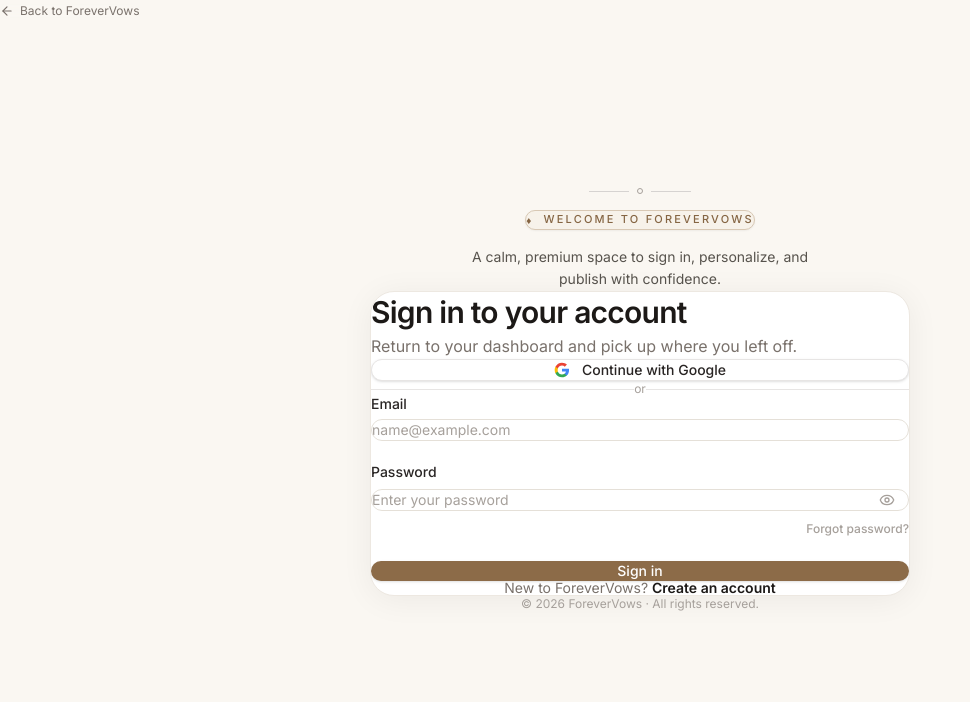
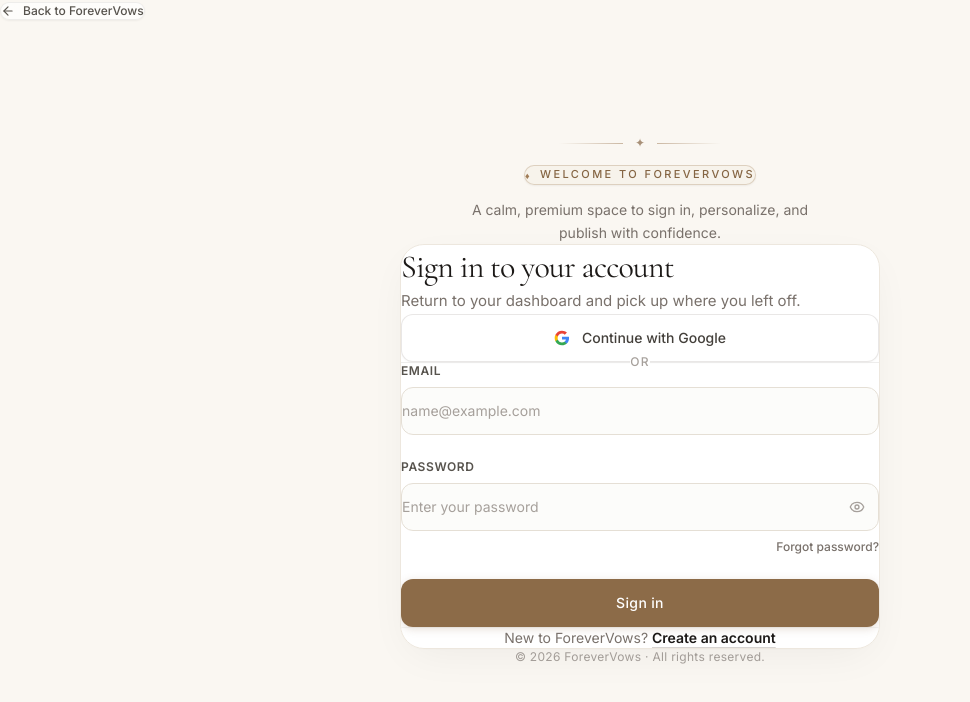
Before and after one commit to jaganprasad093/Forever-wedding-web, a Next.js app: page /login in a window 1280 px wide. Shown: the top 702 px of the page, without its empty margins (0-970 px from the left). Built offline with nearby package versions, Linux system fonts and the light colour scheme.

Commit message:
refactor: redesign login page with enhanced UI styling and improved layout components

```diff
--- a/src/app/(auth)/login/page.tsx
+++ b/src/app/(auth)/login/page.tsx
@@ -7,7 +7,7 @@
 import { zodResolver } from '@hookform/resolvers/zod'
 import { z } from 'zod'
 import { motion } from 'framer-motion'
-import { Eye, EyeOff, Loader2, ArrowLeft } from 'lucide-react'
+import { Eye, EyeOff, Loader2, ArrowLeft, AlertCircle } from 'lucide-react'
 import { createClient } from '@/lib/supabase/client'
 
 const loginSchema = z.object({
@@ -51,13 +51,15 @@
 }) {
   return (
     <div className="flex flex-col gap-2">
-      <label className="text-sm font-medium text-stone-800 leading-none">{label}</label>
+      <label className="text-xs font-semibold uppercase tracking-wider text-stone-600 select-none">
+        {label}
+      </label>
       {children}
       {error && (
         <motion.p
           initial={{ opacity: 0, y: -4 }}
           animate={{ opacity: 1, y: 0 }}
-          className="text-xs text-red-600"
+          className="text-xs text-red-600 font-medium"
         >
           {error}
         </motion.p>
@@ -107,25 +109,29 @@
   }
 
   const inputBase =
-    'w-full px-4 py-3 bg-white border border-[#e5e0d8] rounded-xl text-stone-900 placeholder-stone-400 text-sm focus:outline-none focus:ring-2 focus:ring-[#8c6b48]/20 focus:border-[#8c6b48] transition-all duration-150'
+    'w-full h-12 px-4 bg-[#faf9f6]/50 hover:bg-white focus:bg-white border border-[#e5dfd5] hover:border-[#cfc4b5] rounded-xl text-stone-900 placeholder:text-stone-400 text-sm focus:outline-none focus:ring-2 focus:ring-[#8c6b48]/20 focus:border-[#8c6b48] transition-all duration-200'
 
   return (
     /* ── Page shell ── */
-    <div className="min-h-screen w-full bg-[#faf7f2] flex flex-col selection:bg-[#f3ebd8]">
+    <div className="relative min-h-screen w-full bg-[#faf7f2] flex flex-col justify-between selection:bg-[#ebdcc9] selection:text-[#5c4028]">
+      {/* Decorative ambient background glows */}
+      <div className="pointer-events-none absolute inset-0 -z-10 overflow-hidden" aria-hidden="true">
+        <div className="absolute -top-24 left-1/2 -translate-x-1/2 w-[720px] h-[480px] bg-gradient-to-b from-[#f3eae0]/80 via-[#f9f5ee]/40 to-transparent rounded-full blur-3xl opacity-70" />
+      </div>
 
       {/* ── Fixed top bar: back link ── */}
-      <div className="fixed top-0 left-0 right-0 z-50 px-5 sm:px-8 py-4">
+      <header className="fixed top-0 left-0 right-0 z-50 px-6 sm:px-10 py-5 pointer-events-none">
         <Link
           href="/"
-          className="inline-flex items-center gap-1.5 text-xs text-stone-500 hover:text-stone-900 transition-colors py-1.5 px-3 rounded-lg hover:bg-white/70 hover:shadow-xs backdrop-blur-xs"
+          className="pointer-events-auto group inline-flex items-center gap-2 text-xs font-medium text-stone-600 hover:text-stone-900 transition-all py-2 px-3.5 rounded-full bg-white/70 hover:bg-white border border-stone-200/70 shadow-xs backdrop-blur-sm"
         >
-          <ArrowLeft className="w-3.5 h-3.5" />
+          <ArrowLeft className="w-3.5 h-3.5 transition-transform group-hover:-translate-x-0.5" />
           <span>Back to ForeverVows</span>
         </Link>
-      </div>
+      </header>
 
       {/* ── Scrollable center area ── */}
-      <div className="flex-1 flex flex-col items-center justify-center px-4 pt-24 pb-12">
+      <main className="flex-1 flex flex-col items-center justify-center px-4 sm:px-6 pt-24 sm:pt-28 pb-12 w-full">
 
         {/* ── Ornament header ── */}
         <motion.div
@@ -133,22 +139,22 @@
           initial="hidden"
           animate="visible"
           custom={0}
-          className="flex flex-col items-center text-center gap-4 mb-8 px-4"
+          className="flex flex-col items-center text-center gap-3.5 mb-8 sm:mb-10 px-4"
         >
-          {/* Fine rule + dot ornament */}
-          <div className="flex items-center justify-center gap-2">
-            <div className="h-px w-10 bg-stone-300" />
-            <div className="w-1.5 h-1.5 rounded-full border border-stone-400" />
-            <div className="h-px w-10 bg-stone-300" />
+          {/* Fine rule + star ornament */}
+          <div className="flex items-center justify-center gap-3">
+            <div className="h-px w-12 sm:w-16 bg-gradient-to-r from-transparent to-[#cbb8a3]" />
+            <span className="text-[#a89078] text-[10px] sm:text-xs">✦</span>
+            <div className="h-px w-12 sm:w-16 bg-gradient-to-l from-transparent to-[#cbb8a3]" />
           </div>
 
           {/* Welcome pill badge */}
-          <div className="inline-flex items-center gap-2.5 px-6 py-2 rounded-full border border-[#d8c8b4] bg-[#f7f2ea] text-[#856543] text-[11px] font-medium tracking-[0.2em] uppercase shadow-xs">
-            <span className="text-[10px] leading-none">♦</span>
+          <div className="inline-flex items-center gap-2 px-4 py-1.5 rounded-full border border-[#d8c8b4]/80 bg-[#f7f2ea]/90 text-[#856543] text-[10px] sm:text-[11px] font-medium tracking-[0.22em] uppercase shadow-xs">
+            <span className="text-[9px] leading-none text-[#a07c57]">♦</span>
             <span>Welcome to ForeverVows</span>
           </div>
 
-          <p className="text-stone-600 text-sm leading-relaxed max-w-[340px] px-6 py-2 ">
+          <p className="text-stone-500 text-sm leading-relaxed max-w-[360px]">
             A calm, premium space to sign in, personalize, and publish with confidence.
           </p>
         </motion.div>
@@ -159,18 +165,18 @@
           initial="hidden"
           animate="visible"
           custom={1}
-          className="w-full max-w-[540px]"
+          className="w-full max-w-[480px]"
         >
-          <div className="w-full bg-white rounded-3xl border border-[#ede8e1] shadow-[0_4px_32px_rgba(0,0,0,0.06)] overflow-hidden">
+          <div className="w-full bg-white/95 backdrop-blur-xs rounded-2xl sm:rounded-3xl border border-[#ede7de] shadow-[0_12px_44px_-10px_rgba(0,0,0,0.06),0_1px_3px_rgba(0,0,0,0.02)] overflow-hidden">
             {/* Card inner padding */}
-            <div className="p-10 sm:p-12 md:p-14">
+            <div className="px-6 py-8 sm:px-8 sm:py-10">
 
               {/* Header */}
-              <div className="mb-9">
-                <h1 className="text-2xl sm:text-3xl font-semibold text-stone-900 tracking-tight leading-snug mb-2">
+              <div className="mb-8">
+                <h1 className="font-serif text-3xl sm:text-[32px] font-normal text-stone-900 tracking-tight leading-snug mb-2">
                   Sign in to your account
                 </h1>
-                <p className="text-stone-500 text-sm sm:text-base leading-relaxed">
+                <p className="text-stone-500 text-sm sm:text-[15px] leading-relaxed">
                   Return to your dashboard and pick up where you left off.
                 </p>
               </div>
@@ -178,11 +184,15 @@
               {/* Error */}
               {authError && (
                 <motion.div
-                  initial={{ opacity: 0, y: -6 }}
-                  animate={{ opacity: 1, y: 0 }}
-                  className="mb-6 p-4 bg-red-50 border border-red-200 text-red-700 text-sm rounded-xl leading-relaxed"
+                  initial={{ opacity: 0, y: -6, scale: 0.98 }}
+                  animate={{ opacity: 1, y: 0, scale: 1 }}
+                  transition={{ duration: 0.2 }}
+                  className="mb-6 p-4 bg-red-50/90 border border-red-200/80 rounded-xl flex items-start gap-3 shadow-xs"
                 >
+                  <AlertCircle className="w-4 h-4 text-red-500 shrink-0 mt-0.5" />
+                  <div className="text-xs sm:text-sm text-red-700 font-medium leading-relaxed">
                     {authError}
+                  </div>
                 </motion.div>
               )}
 
@@ -195,9 +205,9 @@
                 type="button"
                 onClick={handleGoogleSignIn}
                 disabled={isGoogleLoading || isSubmitting}
-                whileHover={{ scale: 1.01 }}
-                whileTap={{ scale: 0.99 }}
-                className="w-full py-3 px-5 bg-white hover:bg-stone-50 active:bg-stone-100 border border-stone-200 rounded-xl text-stone-800 text-sm font-medium transition-all duration-150 flex items-center justify-center gap-3 shadow-sm cursor-pointer disabled:opacity-60"
+                whileHover={{ scale: 1.005 }}
+                whileTap={{ scale: 0.995 }}
+                className="w-full h-12 px-5 bg-white hover:bg-stone-50/80 active:bg-stone-100 border border-stone-200/90 hover:border-stone-300 rounded-xl text-stone-700 text-sm font-medium transition-all duration-200 flex items-center justify-center gap-3 shadow-[0_1px_2px_rgba(0,0,0,0.03)] cursor-pointer disabled:opacity-60 disabled:cursor-not-allowed"
               >
                 {isGoogleLoading
                   ? <Loader2 className="w-4 h-4 animate-spin text-stone-500" />
@@ -207,14 +217,15 @@
               </motion.button>
 
               {/* "or" divider */}
-              <div className="relative my-7 flex items-center">
-                <div className="flex-1 border-t border-stone-200" />
-                <span className="px-4 text-xs text-stone-400">or</span>
-                <div className="flex-1 border-t border-stone-200" />
+              <div className="relative my-7 sm:my-8 flex items-center justify-center">
+                <div className="w-full border-t border-stone-200/70" />
+                <span className="absolute px-3 bg-white text-xs uppercase tracking-widest text-stone-400 font-medium">
+                  or
+                </span>
               </div>
 
               {/* Form */}
-              <form onSubmit={handleSubmit(onSubmit)} className="flex flex-col gap-6" noValidate>
+              <form onSubmit={handleSubmit(onSubmit)} className="flex flex-col gap-5 sm:gap-6" noValidate>
 
                 {/* Email */}
                 <motion.div variants={fadeUp} initial="hidden" animate="visible" custom={3}>
@@ -245,17 +256,17 @@
                       <button
                         type="button"
                         onClick={() => setShowPassword(!showPassword)}
-                        className="absolute right-3.5 top-1/2 -translate-y-1/2 text-stone-400 hover:text-stone-700 p-1 rounded-md transition-colors"
+                        className="absolute right-3.5 top-1/2 -translate-y-1/2 p-1 text-stone-400 hover:text-stone-700 transition-colors cursor-pointer rounded-md focus:outline-none focus-visible:ring-1 focus-visible:ring-[#8c6b48]"
                         aria-label={showPassword ? 'Hide password' : 'Show password'}
                       >
                         {showPassword ? <EyeOff className="w-4 h-4" /> : <Eye className="w-4 h-4" />}
                       </button>
                     </div>
-                    {/* Forgot link — inside the field wrapper but below the input */}
-                    <div className="flex justify-end -mt-1">
+                    {/* Forgot link — aligned right with good breathing room */}
+                    <div className="flex justify-end pt-1">
                       <Link
                         href="/forgot-password"
-                        className="text-xs text-stone-400 hover:text-[#8c6b48] font-medium transition-colors"
+                        className="text-xs text-stone-500 hover:text-[#8c6b48] font-medium transition-colors"
                       >
                         Forgot password?
                       </Link>
@@ -271,9 +282,9 @@
                   custom={5}
                   type="submit"
                   disabled={isSubmitting || isGoogleLoading}
-                  whileHover={{ scale: 1.01 }}
-                  whileTap={{ scale: 0.99 }}
-                  className="w-full bg-[#8c6b48] hover:bg-[#7e5f3e] active:bg-[#705437] text-white py-3.5 rounded-xl font-medium text-sm transition-all duration-200 flex items-center justify-center gap-2 shadow-sm cursor-pointer disabled:opacity-70 disabled:cursor-not-allowed mt-2"
+                  whileHover={{ scale: 1.005 }}
+                  whileTap={{ scale: 0.995 }}
+                  className="w-full h-12 bg-[#8c6b48] hover:bg-[#7e5f3e] active:bg-[#6c4f31] text-white rounded-xl font-medium text-sm tracking-wide transition-all duration-200 flex items-center justify-center gap-2 shadow-[0_2px_8px_rgba(140,107,72,0.22)] hover:shadow-[0_4px_14px_rgba(140,107,72,0.32)] cursor-pointer disabled:opacity-60 disabled:cursor-not-allowed mt-2"
                 >
                   {isSubmitting ? (
                     <>
@@ -287,21 +298,23 @@
               </form>
 
               {/* Create account link */}
-              <motion.p
+              <motion.div
                 variants={fadeUp}
                 initial="hidden"
                 animate="visible"
                 custom={6}
-                className="mt-8 text-center text-sm text-stone-500 leading-none"
+                className="mt-8 pt-6 border-t border-stone-100 text-center"
               >
+                <p className="text-sm text-stone-500">
                   New to ForeverVows?{' '}
                   <Link
                     href="/register"
-                  className="font-semibold text-stone-900 hover:text-[#8c6b48] underline underline-offset-2 transition-colors"
+                    className="font-semibold text-stone-900 hover:text-[#8c6b48] underline underline-offset-4 decoration-stone-300 hover:decoration-[#8c6b48] transition-colors ml-1"
                   >
                     Create an account
                   </Link>
-              </motion.p>
+                </p>
+              </motion.div>
 
             </div>
           </div>
@@ -313,11 +326,11 @@
           initial="hidden"
           animate="visible"
           custom={7}
-          className="mt-10 text-center text-xs text-stone-400"
+          className="mt-10 sm:mt-12 text-center text-xs text-stone-400 tracking-wide"
         >
           © {new Date().getFullYear()} ForeverVows · All rights reserved.
         </motion.p>
-      </div>
+      </main>
     </div>
   )
 }
```
Lines whose indentation alone changed are shown as unchanged.
